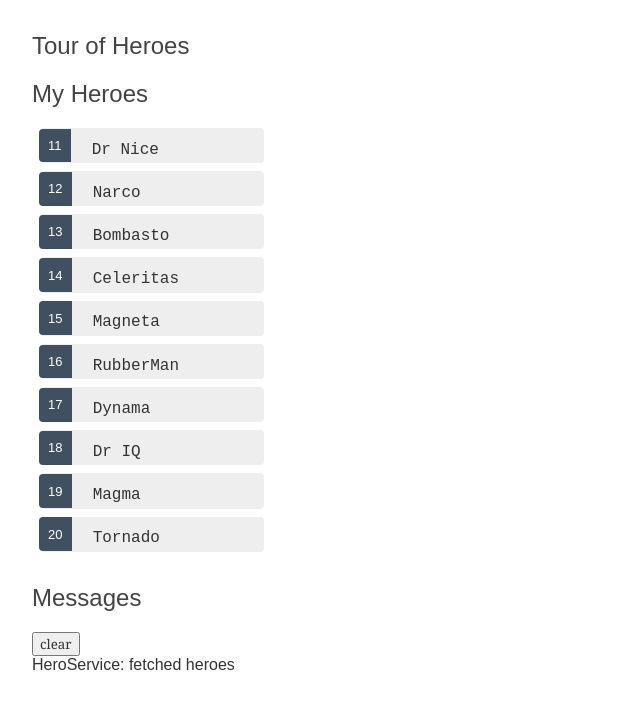
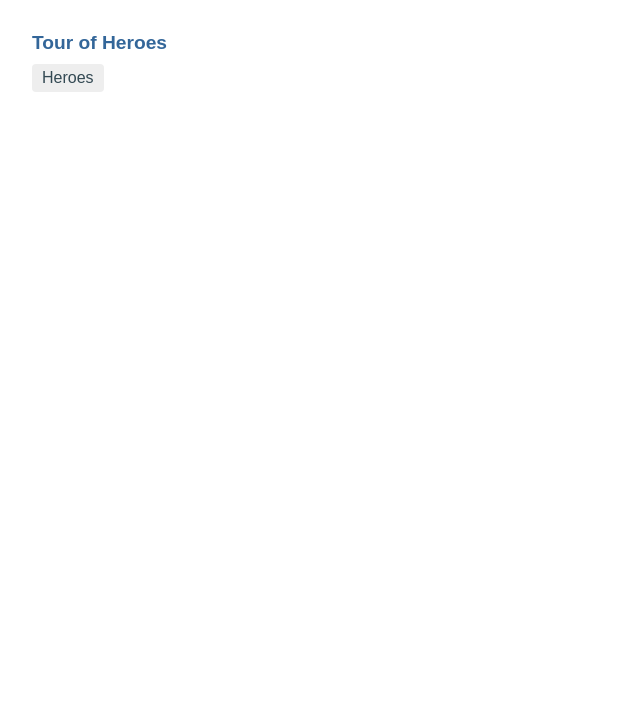
Before and after one commit to iKnowJavaScript/angular-heroes, an Angular app: page / in a window 1280 px wide. Shown: the top 708 px of the page, without its empty margins (0-640 px from the left). Built offline with nearby package versions, Linux system fonts and the light colour scheme.

Commit message:
Add router module

```diff
--- a/src/app/app-routing.module.ts
+++ b/src/app/app-routing.module.ts
@@ -1,12 +1,11 @@
 import { NgModule } from '@angular/core';
-import { CommonModule } from '@angular/common';
+import { RouterModule, Routes } from '@angular/router';
 
+import { HeroesComponent } from './heroes/heroes.component';
 
-
+const routes: Routes = [{ path: 'heroes', component: HeroesComponent }];
 @NgModule({
-  declarations: [],
-  imports: [
-    CommonModule
-  ]
+  imports: [RouterModule.forRoot(routes)],
+  exports: [RouterModule]
 })
-export class AppRoutingModule { }
+export class AppRoutingModule {}
--- a/src/app/app.component.css
+++ b/src/app/app.component.css
@@ -0,0 +1,29 @@
+/* AppComponent's private CSS styles */
+h1 {
+  font-size: 1.2em;
+  margin-bottom: 0;
+}
+h2 {
+  font-size: 2em;
+  margin-top: 0;
+  padding-top: 0;
+}
+nav a {
+  padding: 5px 10px;
+  text-decoration: none;
+  margin-top: 10px;
+  display: inline-block;
+  background-color: #eee;
+  border-radius: 4px;
+}
+nav a:visited,
+a:link {
+  color: #334953;
+}
+nav a:hover {
+  color: #039be5;
+  background-color: #cfd8dc;
+}
+nav a.active {
+  color: #039be5;
+}
--- a/src/app/app.component.html
+++ b/src/app/app.component.html
@@ -1,3 +1,6 @@
-<h2>{{ title }}</h2>
-<app-heroes></app-heroes>
+<h1>{{ title }}</h1>
+<nav>
+  <a routerLink="/heroes">Heroes</a>
+</nav>
+<router-outlet></router-outlet>
 <app-message></app-message>
--- a/src/app/hero-detail/hero-detail.component.css
+++ b/src/app/hero-detail/hero-detail.component.css
@@ -0,0 +1,31 @@
+/* HeroDetailComponent's private CSS styles */
+label {
+  display: inline-block;
+  width: 3em;
+  margin: 0.5em 0;
+  color: #607d8b;
+  font-weight: bold;
+}
+input {
+  height: 2em;
+  font-size: 1em;
+  padding-left: 0.4em;
+}
+button {
+  margin-top: 20px;
+  font-family: Arial;
+  background-color: #eee;
+  border: none;
+  padding: 5px 10px;
+  border-radius: 4px;
+  cursor: pointer;
+  cursor: hand;
+}
+button:hover {
+  background-color: #cfd8dc;
+}
+button:disabled {
+  background-color: #eee;
+  color: #ccc;
+  cursor: auto;
+}
```
Also changed, not shown: 1 other file (tests, documents, lock files or other folders).
